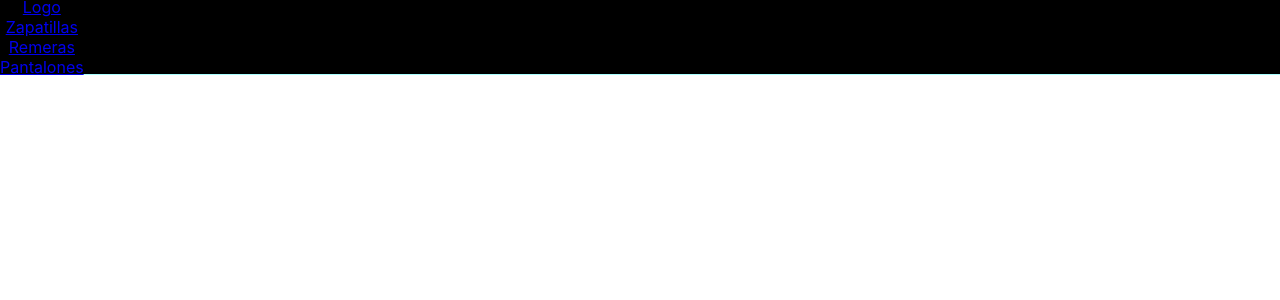
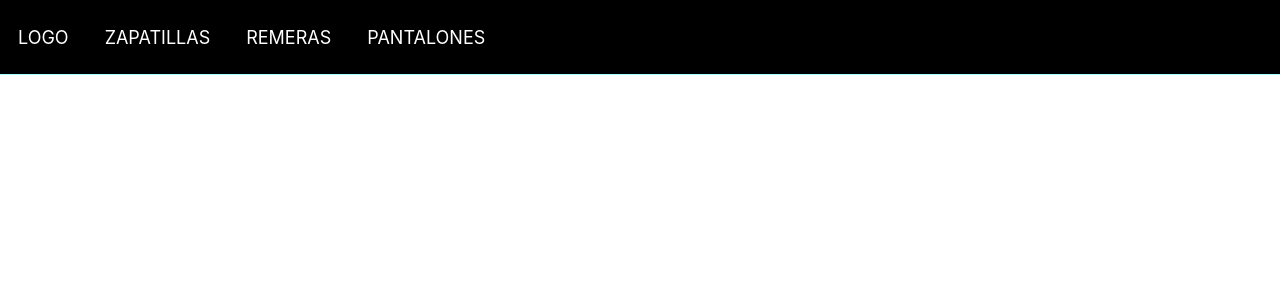
Before and after one commit to JVBMF/react, a React (Create React App) app: page / in a window 1280 px wide. Shown: the top 300 px of the page. Built offline with nearby package versions, Linux system fonts and the light colour scheme; the HTML template or start-up script is replaced by a standard one.

Commit message:
Entrega 2

```diff
--- a/src/components/NavBar/NavBar.css
+++ b/src/components/NavBar/NavBar.css
@@ -6,7 +6,6 @@
 
 .menu{
     background-color: black;
-    color:white;
     height: 75px;
     width:100vw;
     display:flex;
--- a/src/components/NavBar/NavBar.jsx
+++ b/src/components/NavBar/NavBar.jsx
@@ -4,8 +4,8 @@ import './NavBar.css';
 const NavBar = () => {
  return(
     <nav class="menu">
-        <ul class="menuItem">
-            <li><a href="#">Logo</a></li>
+        <ul class="menuItems">
+            <li><a href="#">Logo</a></li> {/* después agrego las páginas a las que te redirige */}
             <li><a href="#">Zapatillas</a></li>
             <li><a href="#">Remeras</a></li>
             <li><a href="#">Pantalones</a></li>
```
